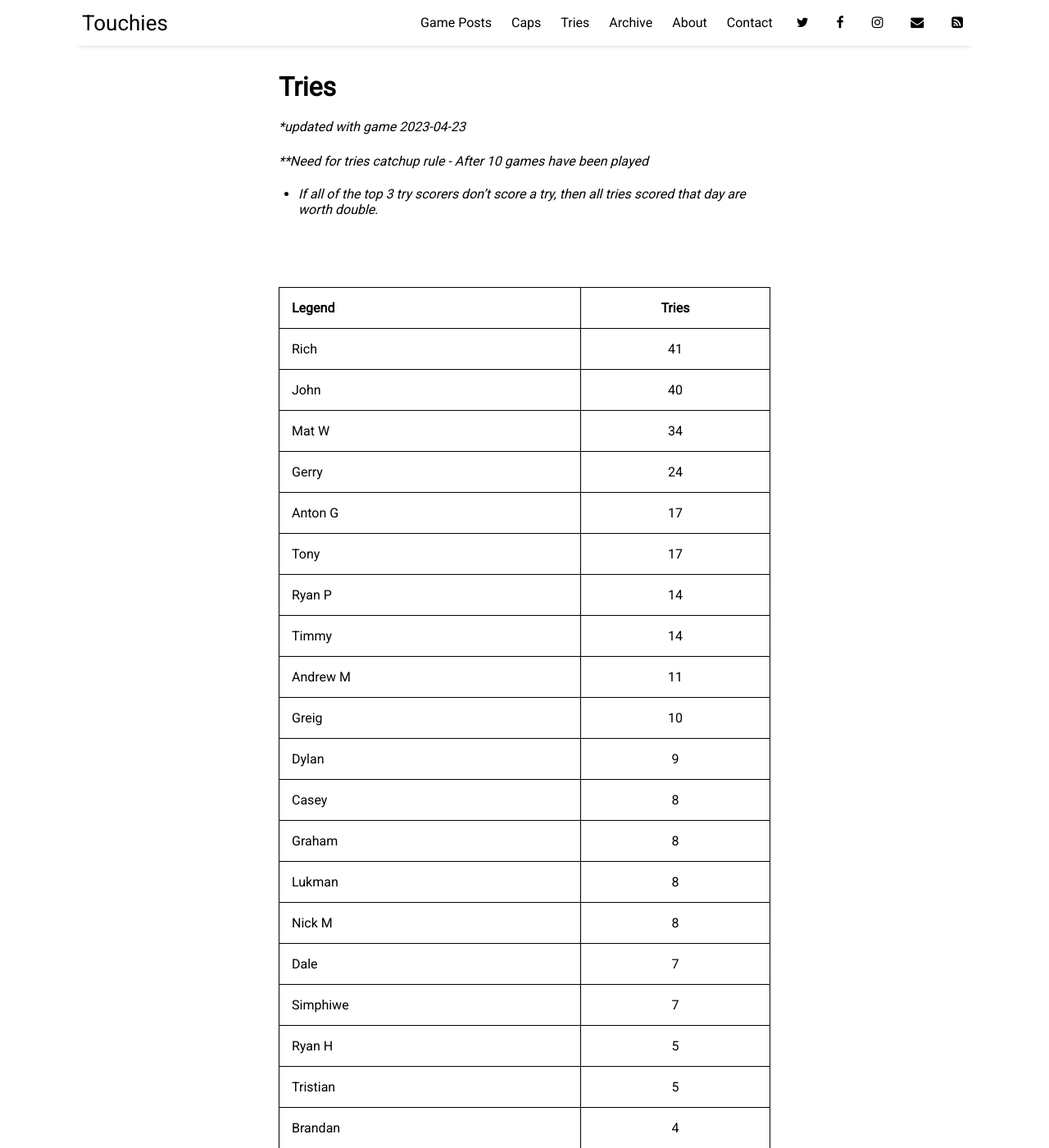
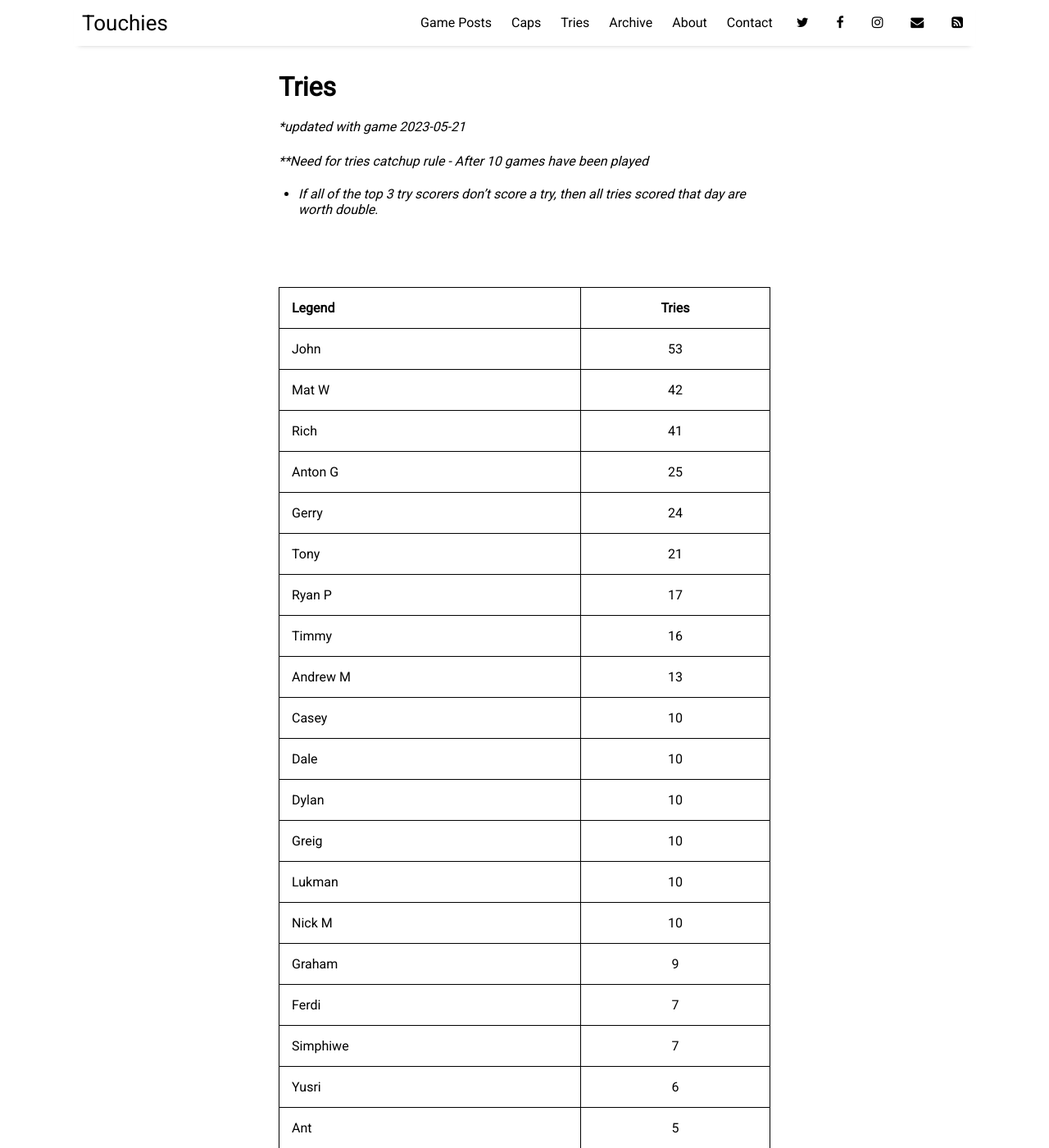
Before and after one commit to sundayrugby/sundayrugby.github.io, a Jekyll site: the page built from pages/tries.md, in a window 1280 px wide and 1400 px high. Shown: the whole window at 82% size. Built offline with Jekyll 4.4.1, drawn with Linux system fonts in a browser that asks for light colours; nearby versions of some CDN libraries; some of the changed text lies outside the part shown.

Commit message:
Update tries.md

```diff
--- a/pages/tries.md
+++ b/pages/tries.md
@@ -4,7 +4,7 @@ title: Tries
 permalink: /tries
 ---
 
-**updated with game 2023-04-23*
+**updated with game 2023-05-21*
 
 ***Need for tries catchup rule - After 10 games have been played*
 * *If all of the top 3 try scorers don't score a try, then all tries scored that day are worth double*.
@@ -14,23 +14,27 @@ permalink: /tries
 
 Legend               | Tries
 -------------------- | :------------------:
+John|53
+Mat W|42
 Rich|41
-John|40
-Mat W|34
+Anton G|25
 Gerry|24
-Anton G|17
-Tony|17
-Ryan P|14
-Timmy|14
-Andrew M|11
+Tony|21
+Ryan P|17
+Timmy|16
+Andrew M|13
+Casey|10
+Dale|10
+Dylan|10
 Greig|10
-Dylan|9
-Casey|8
-Graham|8
-Lukman|8
-Nick M|8
-Dale|7
+Lukman|10
+Nick M|10
+Graham|9
+Ferdi|7
 Simphiwe|7
+Yusri|6
+Ant|5
+Mike L|5
 Ryan H|5
 Tristian|5
 Brandan|4
@@ -61,36 +64,48 @@ Banny|1
 Blano|1
 Chad|1
 Farai|1
+James|1
 Micheal D|1
 Ryan J|1
 Ryan S|1
 Saul|1
 Shaka|1
 Shakeel|1
-Yusri|1
 
 
 **5 Game Minimum.*
 
 Legend               | Percentage
 -------------------- | :------------------:
-Mat W|378%
+Mat W|382%
 Rich|373%
-John|333%
-Timmy|280%
+John|353%
+Anton G|250%
+Timmy|229%
 Gerry|218%
-Anton G|213%
-Tony|170%
-Casey|160%
-Lukman|133%
-Dylan|129%
-Ryan P|127%
+Tony|175%
+Casey|167%
+Lukman|143%
+Ryan P|131%
+Andrew M|130%
+Dylan|125%
+Ferdi|100%
 Simphiwe|100%
-Greig|91%
-Dale|64%
-Graham|62%
-Nick M|62%
+Adam B|100%
+Anton V|100%
+Blano|100%
+Chad|100%
+James|100%
+Micheal D|100%
+Ryan S|100%
+Dale|71%
+Greig|71%
+Nick M|63%
+Graham|60%
 Terry|60%
+Keith|50%
+Dino|40%
 Ryan L|29%
-Storm|25%
+Storm|23%
+Saul|20%
 Farai|14%
```
Also changed, not shown: other parts of pages/tries.md (+2 -3 lines).
